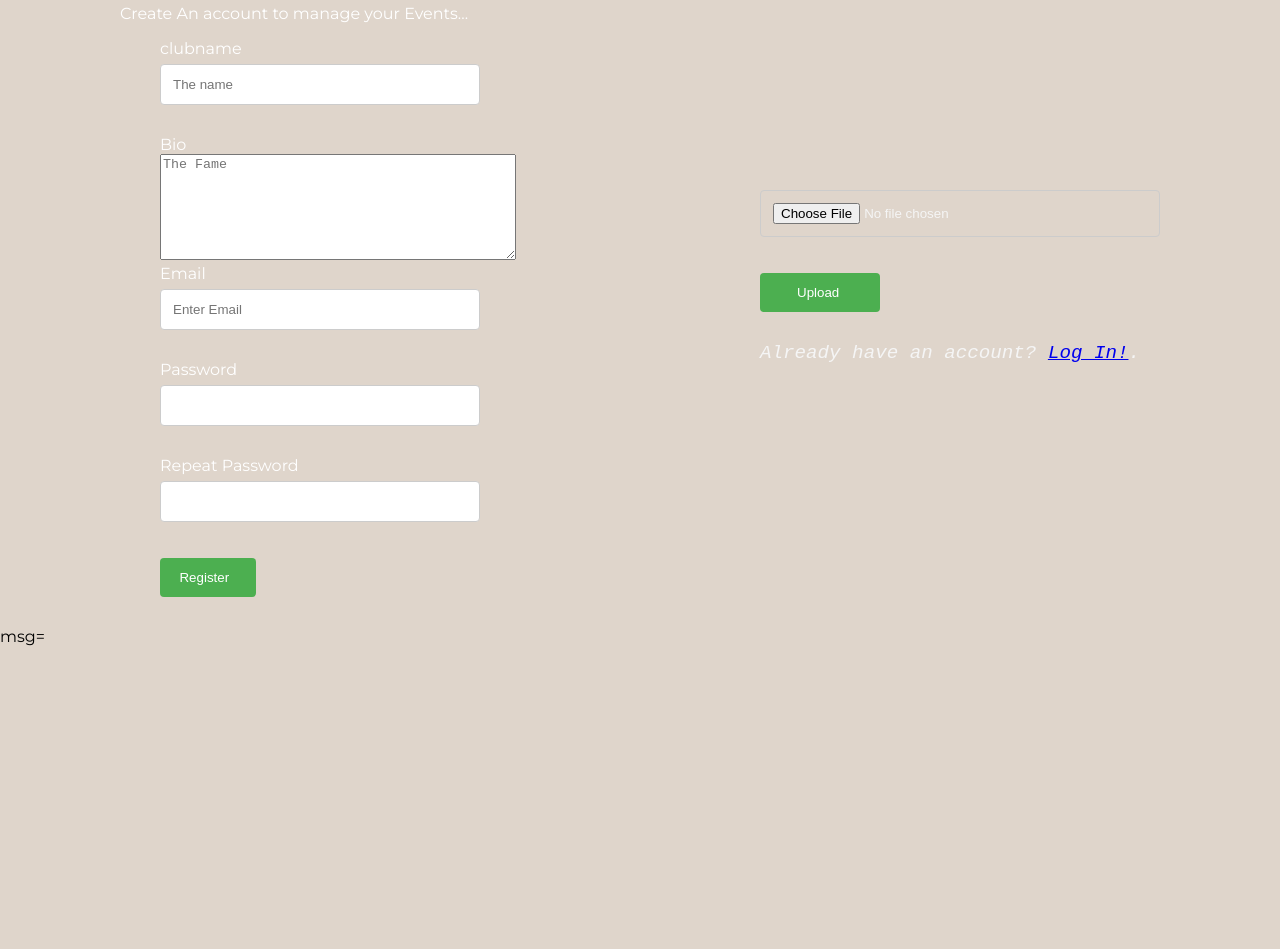
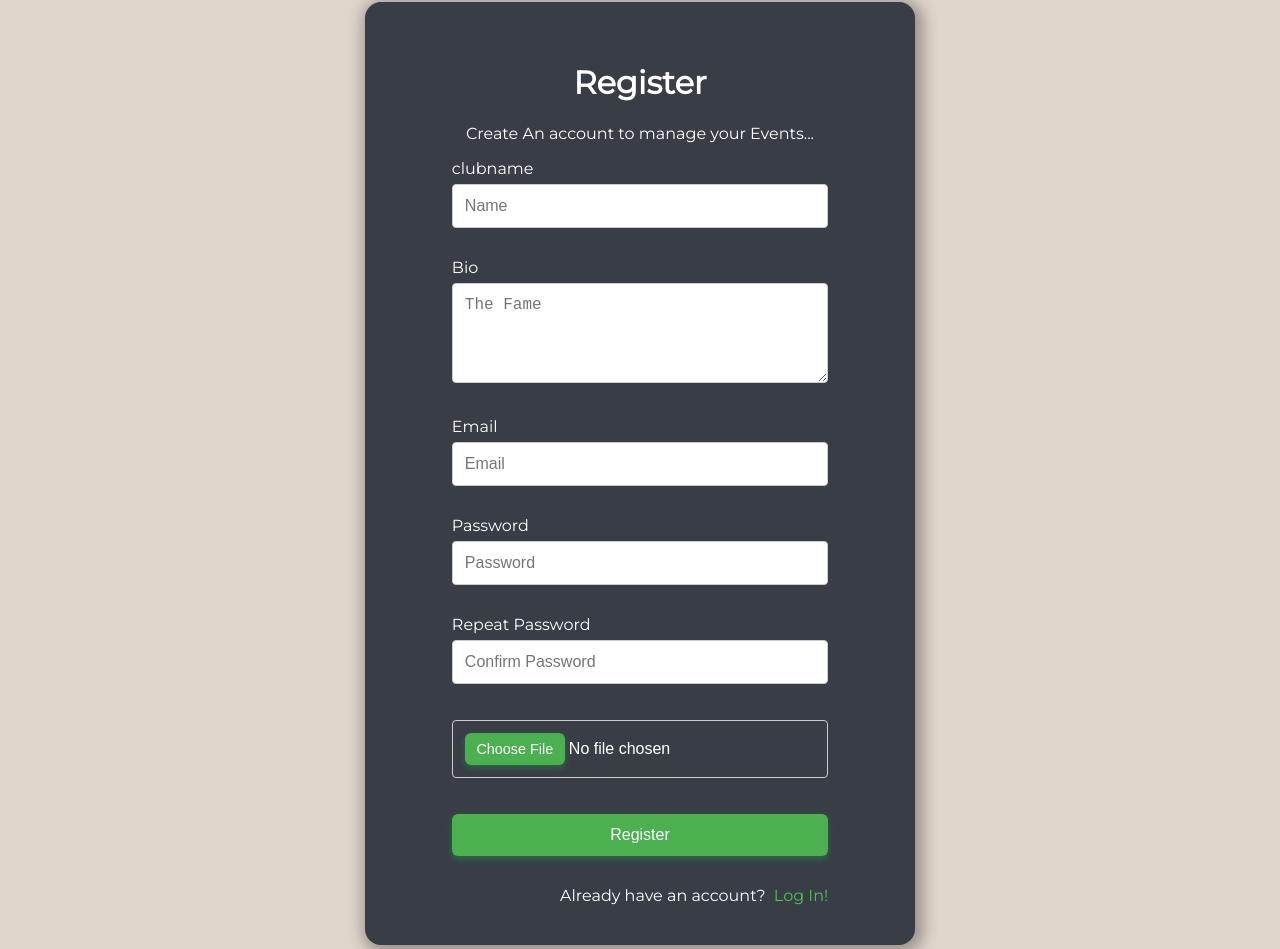
Before and after one commit to triden005/Event, a React (Create React App) app: page /register in a window 1280 px wide. Shown: the part 122-1071 px from the top of the page. Before the commit the page ends 800 px from the top, so only its background shows below. Built offline with nearby package versions, Linux system fonts and the light colour scheme.

Commit message:
add styles for register page

```diff
--- a/src/Components/Auth/Register.js
+++ b/src/Components/Auth/Register.js
@@ -14,7 +14,9 @@ class Register extends React.Component {
 
   //for handelling input
   handelchange = (e) => {
-        this.setState({ form: { ...this.state.form, [e.target.name]: e.target.value } });
+    this.setState({
+      form: { ...this.state.form, [e.target.name]: e.target.value },
+    });
   };
 
   //for submit
@@ -26,7 +28,9 @@ class Register extends React.Component {
       this.setState({ form: { ...this.state.form, confirm_password: "" } });
     } else {
       this.props.register({ ...this.state.form });
-            this.setState({ form: { ...this.state.form, username: "", password: "" } });
+      this.setState({
+        form: { ...this.state.form, username: "", password: "" },
+      });
     }
   };
 
@@ -48,29 +52,52 @@ class Register extends React.Component {
   render() {
     return (
       <div className="div1-register">
-                <div className="Register">
+        <div className="register">
+          <div className="container">
             <h1>Register</h1>
             <p>Create An account to manage your Events...</p>
-                    <div className="container">
             <form onSubmit={this.onsubmit} className="left">
               <div>
                 <label>clubname</label>
               </div>
-                            <input type="text" value={this.state.form.username} placeholder="The name" onChange={this.handelchange} name="username" />
+              <input
+                type="text"
+                value={this.state.form.username}
+                placeholder="Name"
+                onChange={this.handelchange}
+                name="username"
+                required
+              />
               <div>
                 <label>Bio</label>
               </div>
-                            <textarea style={{ width: "350px", minHeight: "100px" }} value={this.state.form.bio} onChange={this.handelchange} type="text" placeholder="The Fame" name="bio" />
+              <textarea
+                style={{ minHeight: "100px" }}
+                value={this.state.form.bio}
+                onChange={this.handelchange}
+                type="text"
+                placeholder="The Fame"
+                name="bio"
+                required
+              />
               <div>
                 <label>Email</label>
               </div>
-                            <input type="email" placeholder="Enter Email" value={this.state.form.email} onChange={this.handelchange} name="email" required />
+              <input
+                type="email"
+                placeholder="Email"
+                value={this.state.form.email}
+                onChange={this.handelchange}
+                name="email"
+                required
+              />
               <div>
                 <label>Password</label>
               </div>
               <input
                 type="password"
                 name="password"
+                placeholder="Password"
                 onChange={this.handelchange}
                 // pattern="(?=.*\d)(?=.*[a-z])(?=.*[A-Z]).{8,}"
                 value={this.state.form.password}
@@ -82,6 +109,7 @@ class Register extends React.Component {
               </div>
               <input
                 type="password"
+                placeholder="Confirm Password"
                 id="reppassword"
                 name="confirm_password"
                 onChange={this.handelchange}
@@ -90,23 +118,17 @@ class Register extends React.Component {
                 title="Must contain at least one number and one uppercase and lowercase letter, and at least 8 or more characters"
                 required
               />
-                            <input type="submit" value="Register  " />
+              <img src={this.state.image} />
+              <input type="file" onChange={this.onFileChange} />
+              <input type="submit" value="Register" className="submit-button" />
+              <div className="have-account">
+                Already have an account?&nbsp;&nbsp;
+                <Link to="./login" className="login-link">
+                  Log In!
+                </Link>
+              </div>
             </form>
           </div>
-                </div>
-
-                <div className="Register right center">
-                    <div>
-                        <img src={this.state.image} />
-                        <input type="file" onChange={this.onFileChange} />
-                        <input type="submit" onClick={this.fileupload} value="Upload " />
-                    </div>
-                    Already have an account?{" "}
-                    <Link to="./login" className="submit">
-                        {" "}
-                        Log In!
-                    </Link>
-                    .
         </div>
       </div>
     );
--- a/src/Components/Auth/register.css
+++ b/src/Components/Auth/register.css
@@ -1,18 +1,18 @@
 /* Style all input fields */
-.div1-register {
+/* .div1-register {
     display: flex;
-    color: white;
-    /* overflow: hidden; */
-}
-.Register {
-    height: 100%;
-    /* max-width: 500px; */
-    /* max-width: 70%; */
-    width: 400px;
+    color: white; */
+/* overflow: hidden; */
+/* } */
+/* .Register {
+    height: 100%; */
+/* max-width: 500px; */
+/* max-width: 70%; */
+/* width: 400px;
     margin-left: 3vw;
     margin: auto;
-}
-@media screen and (max-width: 1100px) {
+} */
+/* @media screen and (max-width: 1100px) {
     .div1-register {
         display: block;
     }
@@ -38,10 +38,10 @@
     box-sizing: border-box;
     margin-top: 6px;
     margin-bottom: 30px;
-}
+} */
 
 /* Style the submit button */
-.Register input[type="submit"] {
+/* .Register input[type="submit"] {
     background-color: #4caf50;
     color: white;
     width: 30%;
@@ -61,4 +61,63 @@
     text-align: left;
     width: 400px;
     margin: auto;
+} */
+
+.div1-register {
+  display: flex;
+  flex-direction: row;
+  flex-wrap: wrap;
 }
+.register {
+  background-color: #393e46;
+  padding: 2.5rem;
+  color: white;
+  width: 43%;
+  margin: auto;
+
+  margin-top: 5rem;
+  box-sizing: border-box;
+  min-width: 550px;
+  border-radius: 1rem;
+  box-shadow: 3px 3px 15px 5px rgba(0, 0, 0, 0.32);
+}
+.register input,
+textarea {
+  width: 100%;
+  padding: 12px;
+  justify-content: space-between;
+  border: 1px solid #ccc;
+  border-radius: 4px;
+  box-sizing: border-box;
+  margin-top: 6px;
+  margin-bottom: 30px;
+  font-size: 1rem;
+}
+.register .submit-button {
+  background-color: #4caf50;
+  color: white;
+  border: 0px solid #ccc;
+  border-radius: 6px;
+  box-shadow: 0 3px 6px rgba(27, 169, 76, 0.4);
+}
+.register input::-webkit-file-upload-button {
+  background-color: #4caf50;
+  color: white;
+  min-width: 100px;
+  border: 0px solid #ccc;
+  border-radius: 6px;
+  height: 2rem;
+  box-shadow: 0 3px 6px rgba(27, 169, 76, 0.4);
+  font-size: 0.9rem;
+}
+.register .have-account {
+  text-align: right;
+}
+.register .login-link {
+  color: #51c055;
+  text-decoration: none;
+}
+.register .login-link:hover {
+  color: #66ee6a;
+  text-decoration: underline;
+}
--- a/src/Components/Pages/addevent.css
+++ b/src/Components/Pages/addevent.css
@@ -153,6 +153,7 @@
   border-radius: 6px;
   height: 2rem;
   box-shadow: 0 3px 6px rgba(27, 169, 76, 0.4);
+  font-size: 0.9rem;
 }
 .addevent-leftbox .submitbutton {
   max-width: 400px;
```
Lines whose indentation alone changed are shown as unchanged.
